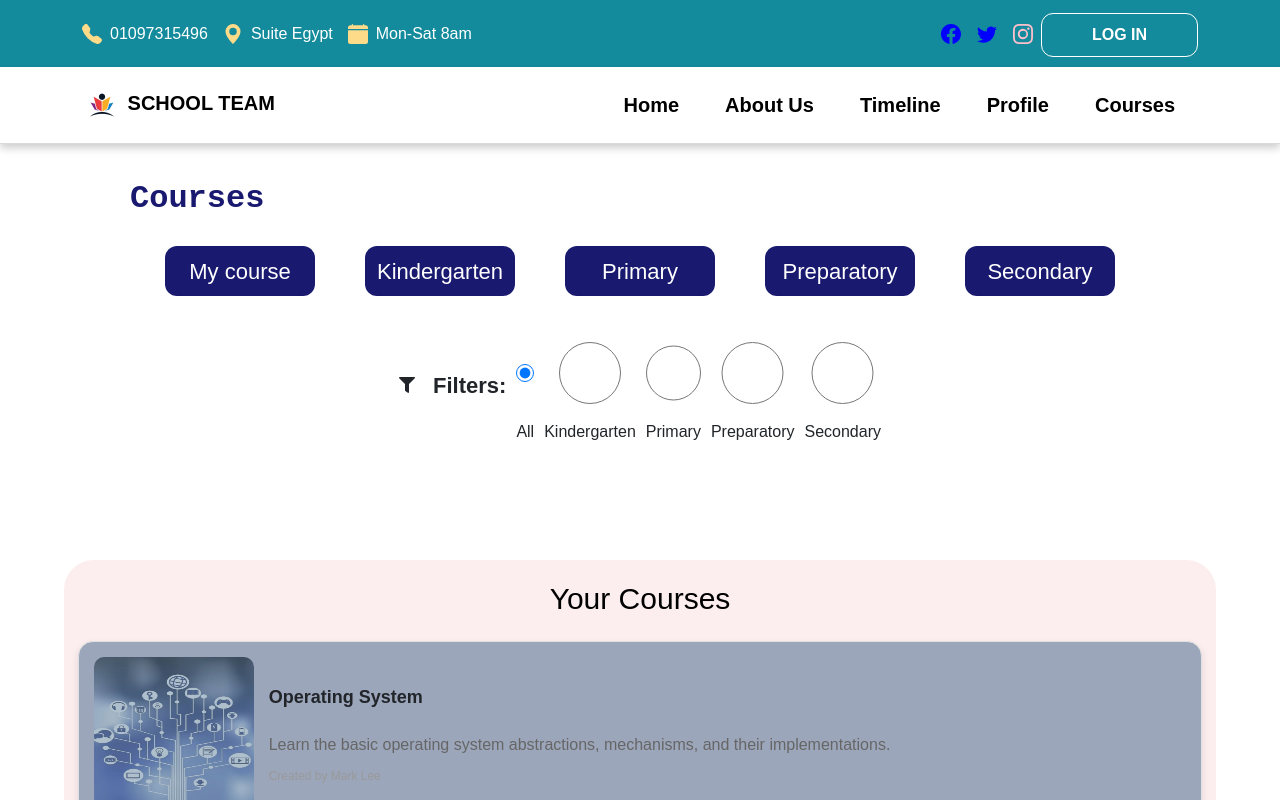
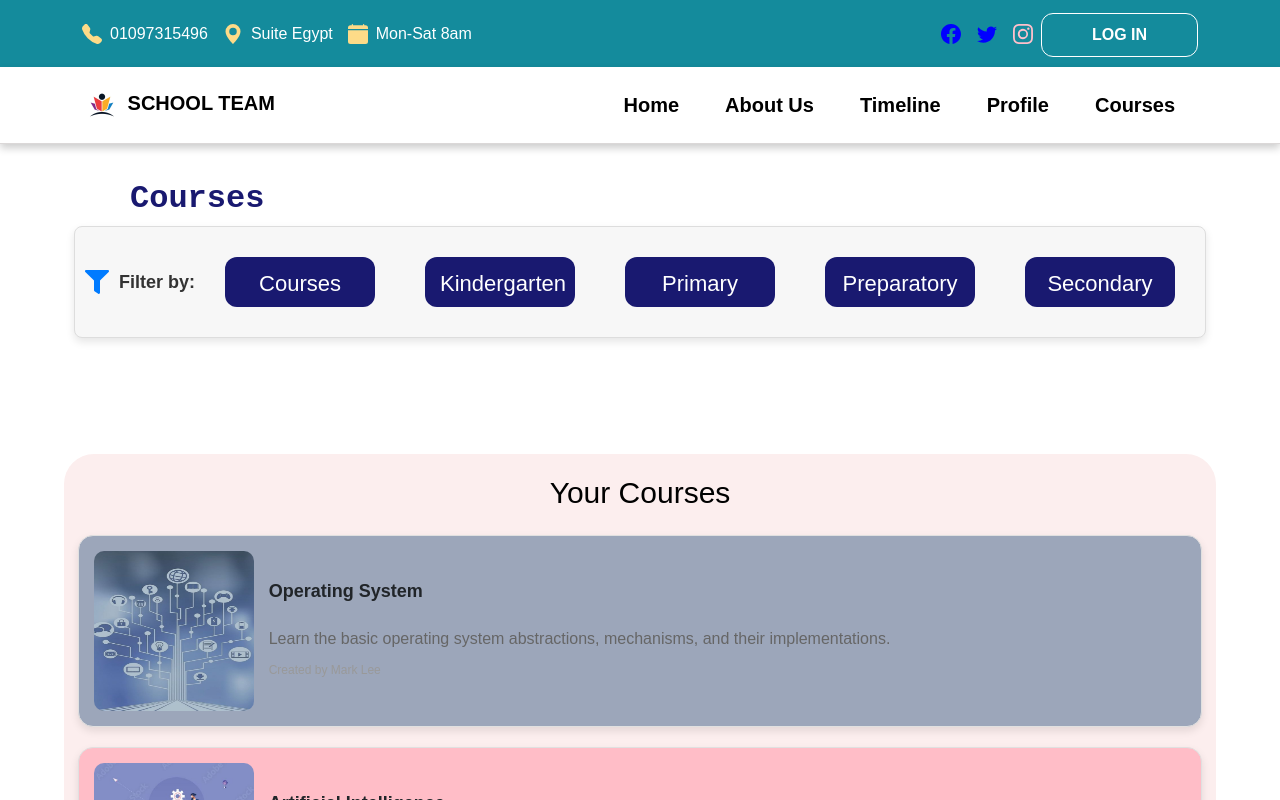
Before and after one commit to maryam-hussien/schoolManagmentSystem, a React (Vite) app in the folder FrontEnd/: page /course in a window 1280 px wide. Shown: the top 800 px of the page. Built offline with nearby package versions, Linux system fonts and the light colour scheme.

Commit message:
commit filter button

```diff
--- a/FrontEnd/src/Components/Filter/Filter.jsx
+++ b/FrontEnd/src/Components/Filter/Filter.jsx
@@ -1,73 +1,48 @@
 import { useState } from 'react';
 import { FaFilter } from 'react-icons/fa';
 import PropTypes from 'prop-types';
+import { useNavigate } from 'react-router-dom';
+import './FilterButton.css';
 
 function FilterButton({ onFilterChange }) {
-  const [selectedFilter, setSelectedFilter] = useState('All'); // Default to 'All'
+  const [selectedFilter, setSelectedFilter] = useState('My Courses');
+  const navigate = useNavigate();
 
-  // Handles filter selection
-  const handleFilterChange = (event) => {
-    const filter = event.target.value;  // Get the selected filter value
-    setSelectedFilter(filter);           // Update the local state
-    onFilterChange(filter);              // Notify the parent component about the filter change
+  const filterRoutes = {
+    'Courses': '/course',
+    Kindergarten: 'kindergaten',
+    Primary: 'primary',
+    Preparatory: 'preparatory',
+    Secondary: 'secondary',
+  };
+
+  const handleFilterChange = (filter) => {
+    setSelectedFilter(filter);
+    onFilterChange(filter);
+    navigate(filterRoutes[filter]);
   };
 
   return (
-    <div style={{ display: 'flex', alignItems: 'center', gap: '10px' }}>
-      <FaFilter style={{ marginRight: '8px' }} />
-      <span style={{ fontSize: '22px', fontWeight: 'bold' }}>Filters:</span>
-      <label>
-        <input
-          type="radio"
-          value="All"
-          checked={selectedFilter === 'All'}
-          onChange={handleFilterChange}
-        />
-        All
-      </label>
-      <label>
-        <input
-          type="radio"
-          value="Kindergarten"
-          checked={selectedFilter === 'Kindergarten'}
-          onChange={handleFilterChange}
-        />
-        Kindergarten
-      </label>
-      <label>
-        <input
-          type="radio"
-          value="Primary"
-          checked={selectedFilter === 'Primary'}
-          onChange={handleFilterChange}
-        />
-        Primary
-      </label>
-      <label>
-        <input
-          type="radio"
-          value="Preparatory"
-          checked={selectedFilter === 'Preparatory'}
-          onChange={handleFilterChange}
-        />
-        Preparatory
-      </label>
-      <label>
-        <input
-          type="radio"
-          value="Secondary"
-          checked={selectedFilter === 'Secondary'}
-          onChange={handleFilterChange}
-        />
-        Secondary
-      </label>
+    <div className="filter-container">
+      <FaFilter className="filter-icon" />
+      <span className="filter-title">Filter by:</span>
+      <div className="button-group">
+        {['Courses', 'Kindergarten', 'Primary', 'Preparatory', 'Secondary'].map((filter) => (
+          <button
+            key={filter}
+            className={`filter-button ${selectedFilter === filter ? 'active' : ''}`}
+            onClick={() => handleFilterChange(filter)}
+          >
+            {filter}
+          </button>
+        ))}
+      </div>
     </div>
   );
 }
 
-// Validate prop types
 FilterButton.propTypes = {
-  onFilterChange: PropTypes.func.isRequired,  // onFilterChange must be a function
+  onFilterChange: PropTypes.func.isRequired,
 };
 
 export default FilterButton;
--- /dev/null
+++ b/FrontEnd/src/Components/Filter/FilterButton.css
@@ -0,0 +1,46 @@
+.filter-container {
+  display: flex;
+  align-items: center;
+  gap: 10px;
+  padding: 10px;
+  background-color: #f7f7f7;
+  border: 1px solid #ddd;
+  border-radius: 8px;
+  box-shadow: 0 4px 8px rgba(0, 0, 0, 0.1);
+  flex-wrap: wrap;
+}
+
+.filter-icon {
+  color: #007bff;
+  font-size: 24px;
+}
+
+.filter-title {
+  font-size: 18px;
+  font-weight: bold;
+  color: #333;
+}
+
+.button-group {
+  display: flex;
+  gap: 10px;
+  flex-wrap: wrap;
+}
+
+.filter-button {
+  padding: 10px 15px;
+  border: none;
+  border-radius: 20px;
+  background-color: #f0f0f0;
+  cursor: pointer;
+  transition: background-color 0.3s;
+}
+
+.filter-button:hover {
+  background-color: #e0e0e0;
+}
+
+.filter-button.active {
+  background-color: #007bff;
+  color: white;
+}
--- a/FrontEnd/src/Components/courses/Bar.jsx
+++ b/FrontEnd/src/Components/courses/Bar.jsx
@@ -4,38 +4,32 @@ import { NavLink } from 'react-router-dom';
 import '../../pages/Courses/course.css';
 
 const Bar = () => {
-  const [filter, setFilter] = useState('All'); // State to track the current filter
+  const [filter, setFilter] = useState('All ');
 
-  // Links for the different courses
   const links = [
-    { to: '/course', label: 'My course' },
-    { to: '/kindergaten', label: 'Kindergarten' },
-    { to: '/primary', label: 'Primary' },
-    { to: '/preparatory', label: 'Preparatory' },
-    { to: '/secondary', label: 'Secondary' },
+    { to: '/course', label: 'courses' },
+    { to: 'kindergaten', label: 'Kindergarten' },
+    { to: 'primary', label: 'Primary' },
+    { to: 'preparatory', label: 'Preparatory' },
+    { to: 'secondary', label: 'Secondary' },
   ];
 
-  // Function to handle filter change (this gets called by FilterButton)
   const handleFilterChange = (newFilter) => {
-    setFilter(newFilter);  // Update the filter state based on user selection
+    setFilter(newFilter);
   };
 
-  // Filter the course links based on the selected filter
   const filteredLinks = links.filter((link) => {
-    return filter === 'All' || link.label === filter; // Show all if 'All' is selected, otherwise filter by category
+    return filter === 'All' || link.label === filter;
   });
 
   return (
     <>
       <section className='first'>
-        {/* Render the filtered navigation links */}
         {filteredLinks.map((link, index) => (
           <NavLink key={index} to={link.to}>
             <button>{link.label}</button>
           </NavLink>
         ))}
-
-        {/* Pass the handleFilterChange function to FilterButton */}
         <FilterButton onFilterChange={handleFilterChange} />
       </section>
     </>
--- a/FrontEnd/src/pages/Authentication/Authentication.jsx
+++ b/FrontEnd/src/pages/Authentication/Authentication.jsx
@@ -78,6 +78,9 @@ function Authentication() {
             />
             <small className="password-error">{passwordError}</small>
 
+            <div className="password-link-container">
+  <a href="/forgot-password" className="forgot-password-link">Forgot Password?</a>
+</div>
             <button className="button" type="submit">
               Sign In
             </button>
--- a/FrontEnd/src/pages/Authentication/authentication.css
+++ b/FrontEnd/src/pages/Authentication/authentication.css
@@ -1,4 +1,27 @@
 
+.password-link-container {
+  display: flex;
+  justify-content: flex-end;
+  width: 100%;
+}
+
+.forgot-password-link {
+  display: block;
+  color: #007bff;
+  text-decoration: none;
+  font-size: 14px;
+}
+
+.containen .forgot-password-link:hover {
+  text-decoration: underline;
+  color: black;
+}
+
+
+.forgot-password-link:hover {
+  text-decoration: underline;
+  color: black !important;
+}
 
 
 
--- a/FrontEnd/src/pages/Courses/course.css
+++ b/FrontEnd/src/pages/Courses/course.css
@@ -57,7 +57,6 @@
     font-size: 30px;
     font-weight: bold;
     margin-bottom: 20px;
-
     color: black;
   }
 
@@ -135,7 +134,7 @@
         font-family: 'Courier New', Courier, monospace;
     }
     .first button {
-      width: 100px;
+      width: 120px;
       height: 40px;
       font-size: 16px;
       margin: 5px;
```
